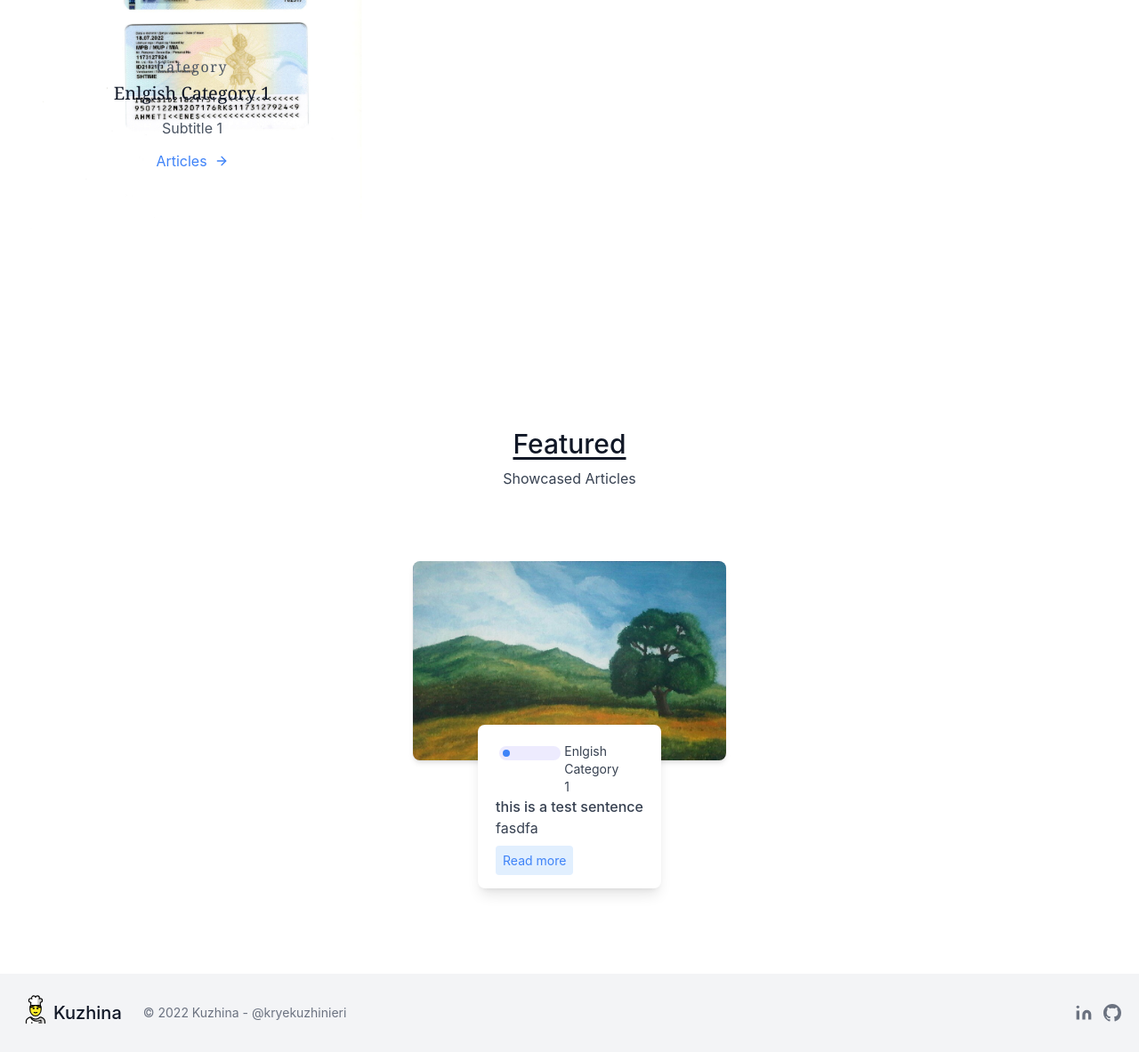
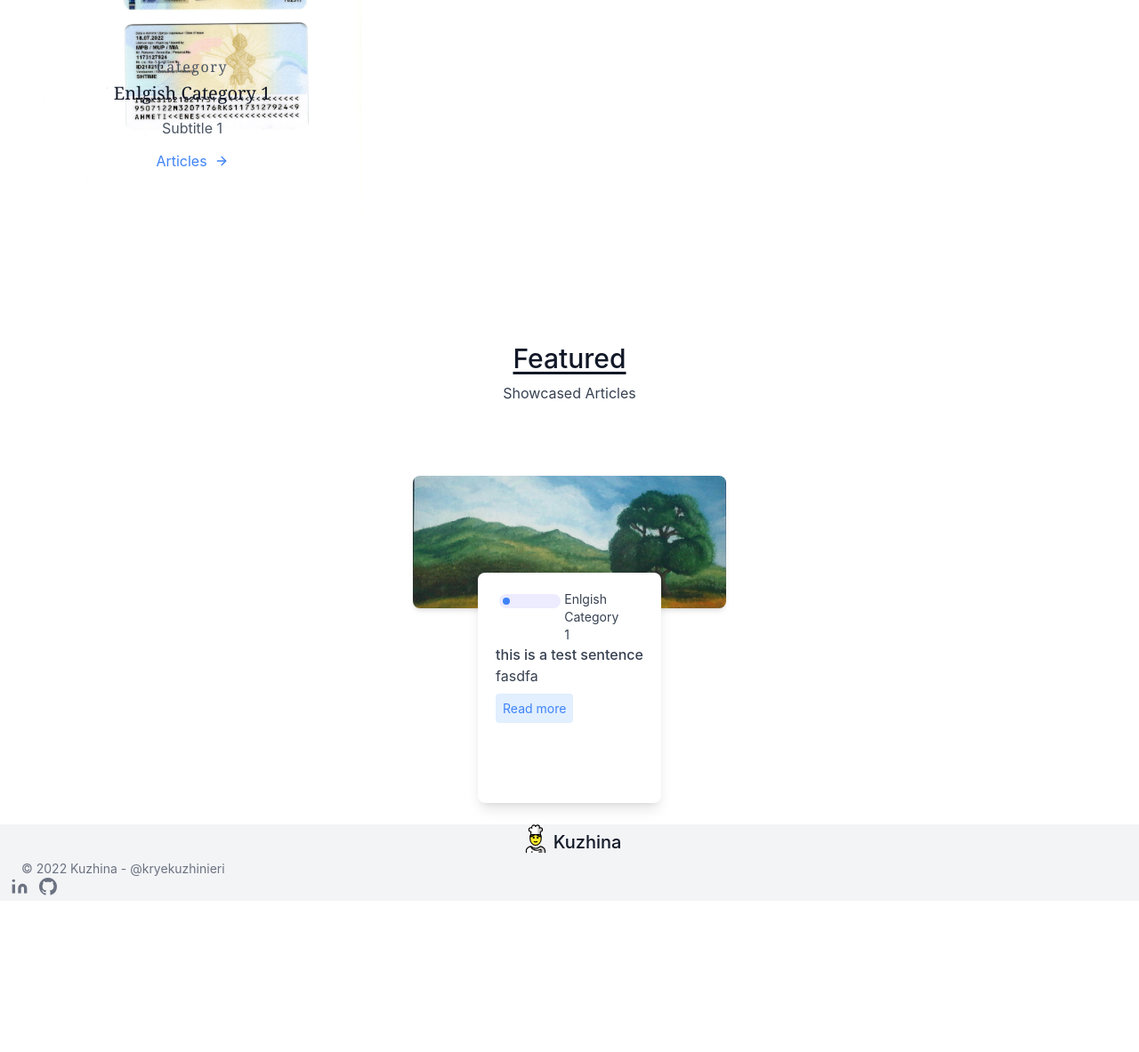
Before and after one commit to KryeKuzhinieri/kuzhina-blog, a Django app: page /en/ in a window 1280 px wide. Shown: the part 287-1470 px from the top of the page at 89% size. After the commit the page ends 1294 px from the top, so only its background shows below. Run offline with Django 4.2, Linux system fonts and the light colour scheme; data comes from the database, SQL or seed files in the repository; both versions use the stored data as it was after the commit; style sheets or scripts are compiled from the project's sources; some libraries are stand-ins or nearby versions.

Commit message:
More css changes

```diff
--- a/static/css/page.css
+++ b/static/css/page.css
@@ -20,3 +20,14 @@ nav li {
 #lang {
   margin-left: 15px;
 }
+
+#main-footer {
+  margin-top: 24px;
+  /*position: absolute;*/
+  /*bottom: 0;*/
+}
+
+.dark {
+  --tw-bg-opacity: 1;
+  background-color: rgb(31 41 55/var(--tw-bg-opacity));
+}
--- a/templates/all_posts.html
+++ b/templates/all_posts.html
@@ -17,7 +17,7 @@
       <div class="flex flex-wrap -m-4">
        {% for post in all_posts %}
         <div class="xl:w-1/4 md:w-1/2 p-4">
-          <div class="bg-gray-100 p-6 rounded-lg dark:bg-gray-700">
+          <div class="bg-gray-100 p-6 rounded-lg h-full dark:bg-gray-700">
             <img class="h-40 rounded w-full object-cover object-center mb-6" src="{{ post.thumbnail.url }}" alt="content">
             <h3 class="tracking-widest text-blue-500 text-xs font-medium title-font dark:text-white">
               {{ post.subtitle }}</h3>
--- a/templates/base.html
+++ b/templates/base.html
@@ -29,7 +29,7 @@
     <div class="some-space"></div>
     {% block content %}
     {% endblock content %}
+    <script src="{% static 'css/tailwind/node_modules/flowbite/dist/flowbite.js' %}"></script>
     {% include "footer.html" %}
-    <script src="{% static 'css/tailwind/node_modules/flowbite/dist/flowbite.js' %}"></script>
   </body>
 </html>
--- a/templates/footer.html
+++ b/templates/footer.html
@@ -1,7 +1,7 @@
 {% load i18n %}
 {% load static %}
- <div class="bg-gray-100 dark:bg-gray-900">
-      <div class="container px-5 py-6 mx-auto flex items-center sm:flex-row flex-col">
+ <div class="w-full bg-gray-100 dark:bg-gray-900" id="main-footer">
+      <div class="container">
         <a class="flex title-font font-medium items-center md:justify-start justify-center text-gray-900 dark:text-white">
           <img src="{% static 'img/cook.svg'%}" width="40px" />
           <span class="text-xl">{% trans "Kuzhina" %}</span>
--- a/templates/homepage.html
+++ b/templates/homepage.html
@@ -39,7 +39,7 @@
     </div>
 </section>
 <section class="blog text-gray-700 body-font dark:bg-gray-800">
-  <div class="container px-5 py-24 mx-auto">
+  <div class="container px-5 mx-auto">
     <div class="flex flex-wrap w-full mb-20 flex-col items-center text-center">
       <h1 class="sm:text-3xl text-2xl font-medium title-font mb-2 text-gray-900 underline underline-offset-4 dark:text-white">
         {% trans "Featured" %}
@@ -55,7 +55,7 @@
         style="background-image: url('{{ obj.thumbnail.url }}')">
       </div>
 
-        <div class=" w-70 bg-white -mt-10 shadow-lg rounded-lg overflow-hidden p-5 dark:bg-gray-700">
+        <div class=" w-70 bg-white -mt-10 shadow-lg rounded-lg overflow-hidden p-5 h-full dark:bg-gray-700">
 
           <div class="header-content inline-flex ">
             <div class="category-badge flex-1  h-4 w-4 m rounded-full m-1 bg-purple-100">
```
Also changed, not shown: templates/about.html (+4 -4 lines), db.sqlite3, media_cdn/multi.png (added), media_cdn/orange.png (added), media_cdn/purple.png (added), media_cdn/purple_Zoa5YIx.png (added).
